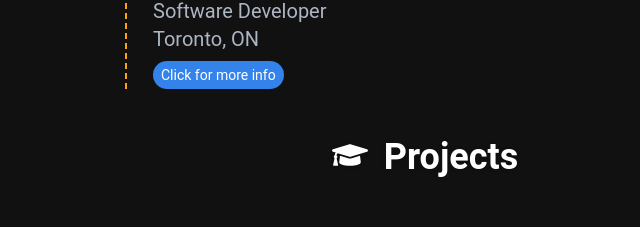
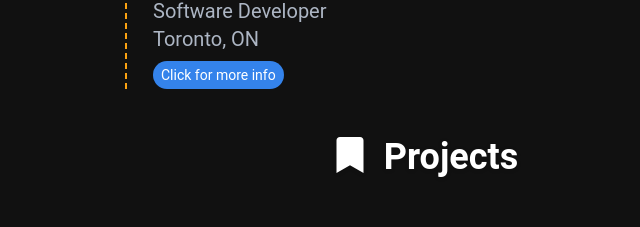
Before and after one commit to igorpenedos/personal-website, a React (Create React App) app: page / in a window 1280 px wide. Shown: the part 1255-1482 px from the top of the page, without its empty margins (215-855 px from the left). Built offline with nearby package versions, Linux system fonts and the light colour scheme; the HTML template or start-up script is replaced by a standard one.

Commit message:
update logos

```diff
--- a/src/components/Title/Title.tsx
+++ b/src/components/Title/Title.tsx
@@ -1,6 +1,6 @@
 import React from "react";
 import { MdOutlineWork } from "react-icons/md";
-import { FaGraduationCap, FaTools } from "react-icons/fa";
+import { FaBookmark, FaTools } from "react-icons/fa";
 
 interface Props {
   text: string;
@@ -16,7 +16,7 @@ export const Title = (props: Props) => {
         {(() => {
           switch (text) {
             case "Projects":
-              return <FaGraduationCap />;
+              return <FaBookmark />;
             case "Experiences":
               return <MdOutlineWork />;
             case "Skills":
```
